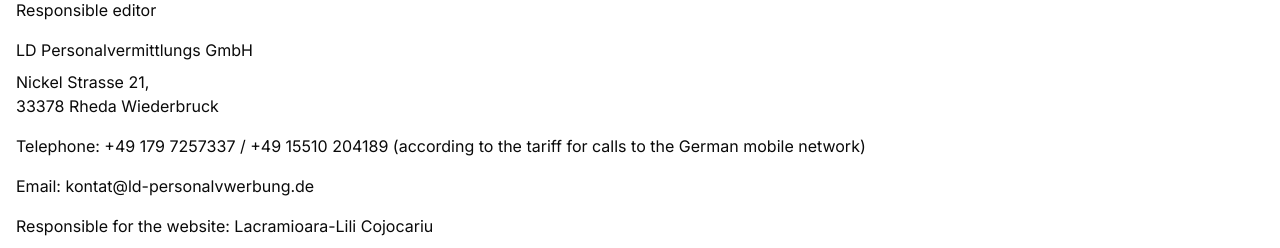
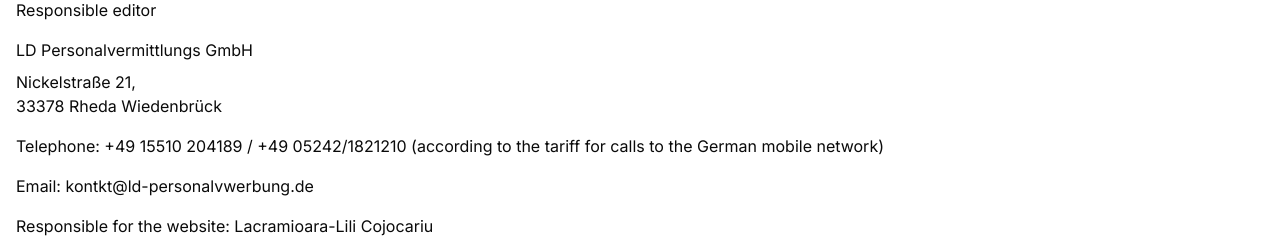
Before and after one commit to 369webforall/job-site, a Next.js app: page /imprint in a window 1280 px wide. Shown: the part 202-450 px from the top of the page. Built offline with nearby package versions, Linux system fonts and the light colour scheme.

Commit message:
change in imprint

```diff
--- a/app/(information)/imprint/page.jsx
+++ b/app/(information)/imprint/page.jsx
@@ -11,15 +11,15 @@ const Imprint = () => {
       <p className="mb-4">Responsible editor</p>
       <p className="mb-2">LD Personalvermittlungs GmbH</p>
       <p className="mb-4">
-        Nickel Strasse 21,
-        <br /> 33378 Rheda Wiederbruck
+        Nickelstraße 21,
+        <br /> 33378 Rheda Wiedenbrück
       </p>
 
       <p className="mb-4">
-        Telephone: +49 179 7257337 / +49 15510 204189 (according to the tariff
+        Telephone: +49 15510 204189 / +49 05242/1821210 (according to the tariff
         for calls to the German mobile network)
       </p>
-      <p className="mb-4">Email: kontat@ld-personalvwerbung.de</p>
+      <p className="mb-4">Email: kontkt@ld-personalvwerbung.de</p>
       <p className="mb-4">
         Responsible for the website: Lacramioara-Lili Cojocariu
       </p>
```
